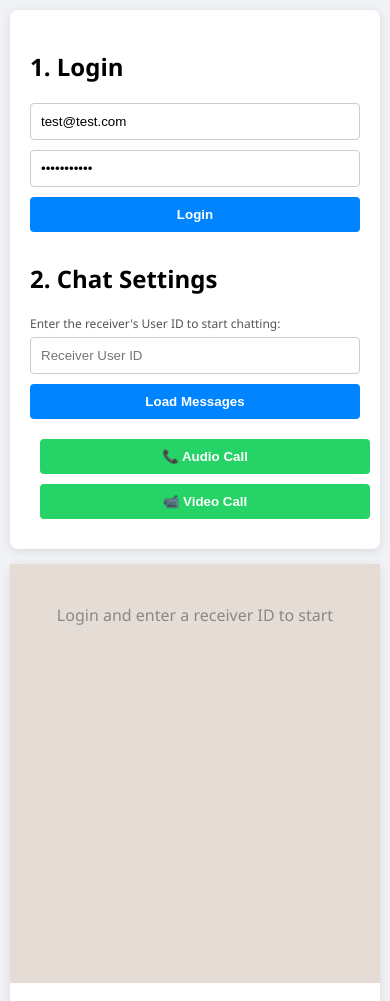
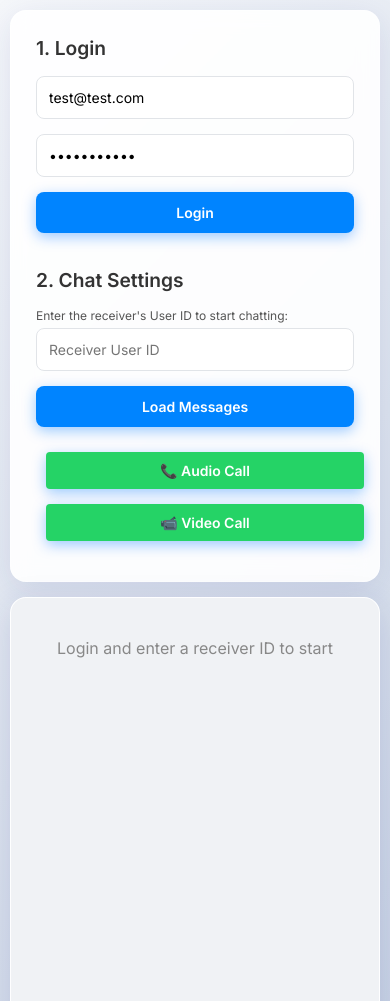
Before and after one commit to Ahteshamull/Chat-App-With-Call, a website: page index.html in a window 390 px wide. Shown: the top 1001 px of the page. Drawn offline with nearby package versions, Linux system fonts and the light colour scheme.

Commit message:
style: modernize chat client UI with new font, responsive viewport, and improved glass-morphism aesthetics

```diff
--- a/index.html
+++ b/index.html
@@ -2,25 +2,40 @@
 <html lang="en">
 <head>
   <meta charset="UTF-8">
+  <meta name="viewport" content="width=device-width, initial-scale=1.0, maximum-scale=1.0, user-scalable=no">
   <title>Chat Test Client</title>
   <script src="https://cdn.socket.io/4.7.2/socket.io.min.js"></script>
+  <link href="https://fonts.googleapis.com/css2?family=Inter:wght@400;500;600&display=swap" rel="stylesheet">
   <style>
-    body { font-family: 'Segoe UI', Tahoma, Geneva, Verdana, sans-serif; background: #f0f2f5; margin: 0; padding: 20px; display: flex; gap: 20px; }
-    .card { background: white; padding: 20px; border-radius: 8px; box-shadow: 0 2px 10px rgba(0,0,0,0.1); width: 350px; }
-    .chat-box { flex-grow: 1; display: flex; flex-direction: column; background: white; border-radius: 8px; box-shadow: 0 2px 10px rgba(0,0,0,0.1); height: 90vh; }
-    input, button { padding: 10px; margin-bottom: 10px; border: 1px solid #ccc; border-radius: 4px; width: 100%; box-sizing: border-box; }
-    button { background: #0084ff; color: white; border: none; cursor: pointer; font-weight: bold; }
-    button:hover { background: #0073e6; }
+    body {
+      font-family: 'Inter', 'Segoe UI', Tahoma, Geneva, Verdana, sans-serif;
+      background: linear-gradient(135deg, #f5f7fa 0%, #c3cfe2 100%);
+      margin: 0;
+      padding: 20px;
+      display: flex;
+      gap: 20px;
+      min-height: 100vh;
+      box-sizing: border-box;
+    }
+    .card { background: rgba(255, 255, 255, 0.9); backdrop-filter: blur(10px); padding: 25px; border-radius: 16px; box-shadow: 0 8px 32px rgba(31, 38, 135, 0.1); width: 350px; border: 1px solid rgba(255,255,255,0.4); }
+    .card h2 { margin-top: 0; color: #333; font-size: 1.2rem; }
+    .chat-box { flex-grow: 1; display: flex; flex-direction: column; background: rgba(255, 255, 255, 0.95); backdrop-filter: blur(10px); border-radius: 16px; box-shadow: 0 8px 32px rgba(31, 38, 135, 0.15); height: 90vh; border: 1px solid rgba(255,255,255,0.4); overflow: hidden; }
+    input, button { padding: 12px; margin-bottom: 15px; border: 1px solid #e1e4e8; border-radius: 8px; width: 100%; box-sizing: border-box; font-family: 'Inter', sans-serif; font-size: 14px; outline: none; transition: all 0.3s ease; }
+    input:focus { border-color: #0084ff; box-shadow: 0 0 0 3px rgba(0, 132, 255, 0.1); }
+    button { background: #0084ff; color: white; border: none; cursor: pointer; font-weight: 600; box-shadow: 0 4px 14px 0 rgba(0, 118, 255, 0.39); }
+    button:hover { background: #0073e6; transform: translateY(-1px); box-shadow: 0 6px 20px rgba(0, 118, 255, 0.23); }
+    button:active { transform: translateY(1px); }
 
-    .messages-container { flex-grow: 1; overflow-y: auto; padding: 20px; background: #e5ddd5; display: flex; flex-direction: column; gap: 10px; }
-    .message { max-width: 70%; padding: 10px; border-radius: 8px; position: relative; }
-    .msg-mine { background: #dcf8c6; align-self: flex-end; border-bottom-right-radius: 0; }
-    .msg-theirs { background: white; align-self: flex-start; border-bottom-left-radius: 0; }
+    .messages-container { flex-grow: 1; overflow-y: auto; padding: 20px; background: #f0f2f5; display: flex; flex-direction: column; gap: 12px; }
+    .message { max-width: 75%; padding: 12px 16px; border-radius: 18px; position: relative; font-size: 14px; line-height: 1.4; box-shadow: 0 1px 2px rgba(0,0,0,0.05); }
+    .msg-mine { background: #0084ff; color: white; align-self: flex-end; border-bottom-right-radius: 4px; }
+    .msg-theirs { background: white; color: #1c1e21; align-self: flex-start; border-bottom-left-radius: 4px; border: 1px solid #e4e6eb; }
 
     .msg-img { max-width: 100%; border-radius: 4px; margin-top: 5px; }
-    .msg-meta { font-size: 0.75rem; color: #666; text-align: right; margin-top: 5px; }
+    .msg-meta { font-size: 0.75rem; text-align: right; margin-top: 5px; opacity: 0.8; }
     .seen-tick { color: #34b7f1; font-weight: bold; margin-left: 5px; }
-    .unseen-tick { color: #999; margin-left: 5px; }
+    .msg-mine .seen-tick { color: #fff; }
+    .unseen-tick { opacity: 0.6; margin-left: 5px; }
 
     .typing-indicator { font-size: 0.85rem; color: #888; padding: 0 20px 10px; height: 20px; font-style: italic; }
     .input-area { display: flex; gap: 10px; padding: 20px; background: #f0f0f0; border-bottom-left-radius: 8px; border-bottom-right-radius: 8px; }
```
